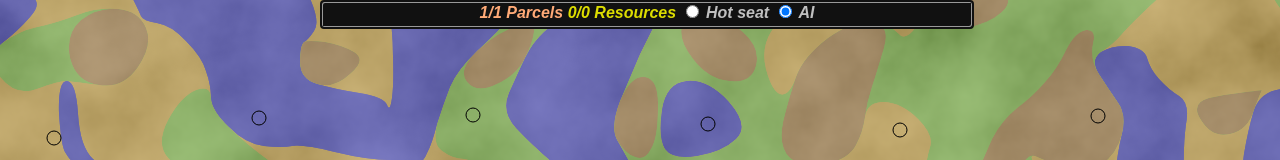
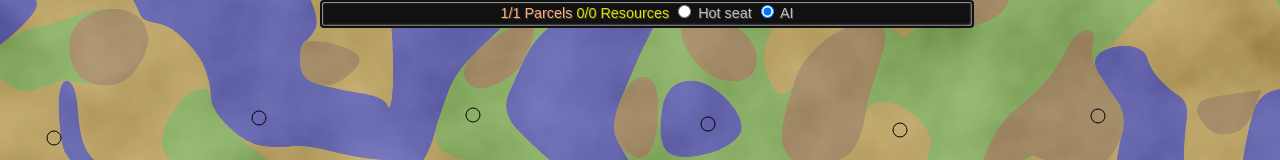
Before and after one commit to espadrine/verse-on-leverage, a plain HTML site: page index.html in a window 1280 px wide. Shown: the top 160 px of the page. Drawn offline with Linux system fonts and the light colour scheme.

Commit message:
CSS for fullscreen

```diff
--- a/screen.css
+++ b/screen.css
@@ -1,6 +1,6 @@
-body { margin: 0; font-family: sans-serif; }
+body { margin: 0; font-family: 'Fantasque Sans Mono', sans-serif; }
 html { background-color: black; }
-canvas.maincanvas { top: 0; }
+canvas.maincanvas { position: absolute; top: 0; }
 
 #controller {
   position: absolute;
@@ -15,9 +15,9 @@ canvas.maincanvas { top: 0; }
   background: #111;
   border: 2px solid #111;
   border-radius: 4px;
-  font-style: italic;
-  font-weight: bold;
-  box-shadow: #999 1px 1px inset, #999 -1px -1px inset;
+  box-shadow: #999 1px 1px 1px inset, #999 -1px -1px 2px inset;
+  font-size: 90%;
+  text-shadow: 1px 1px #444;
 }
 .bases { color: #fa7; }
 .res { color: #dd0; }
```
